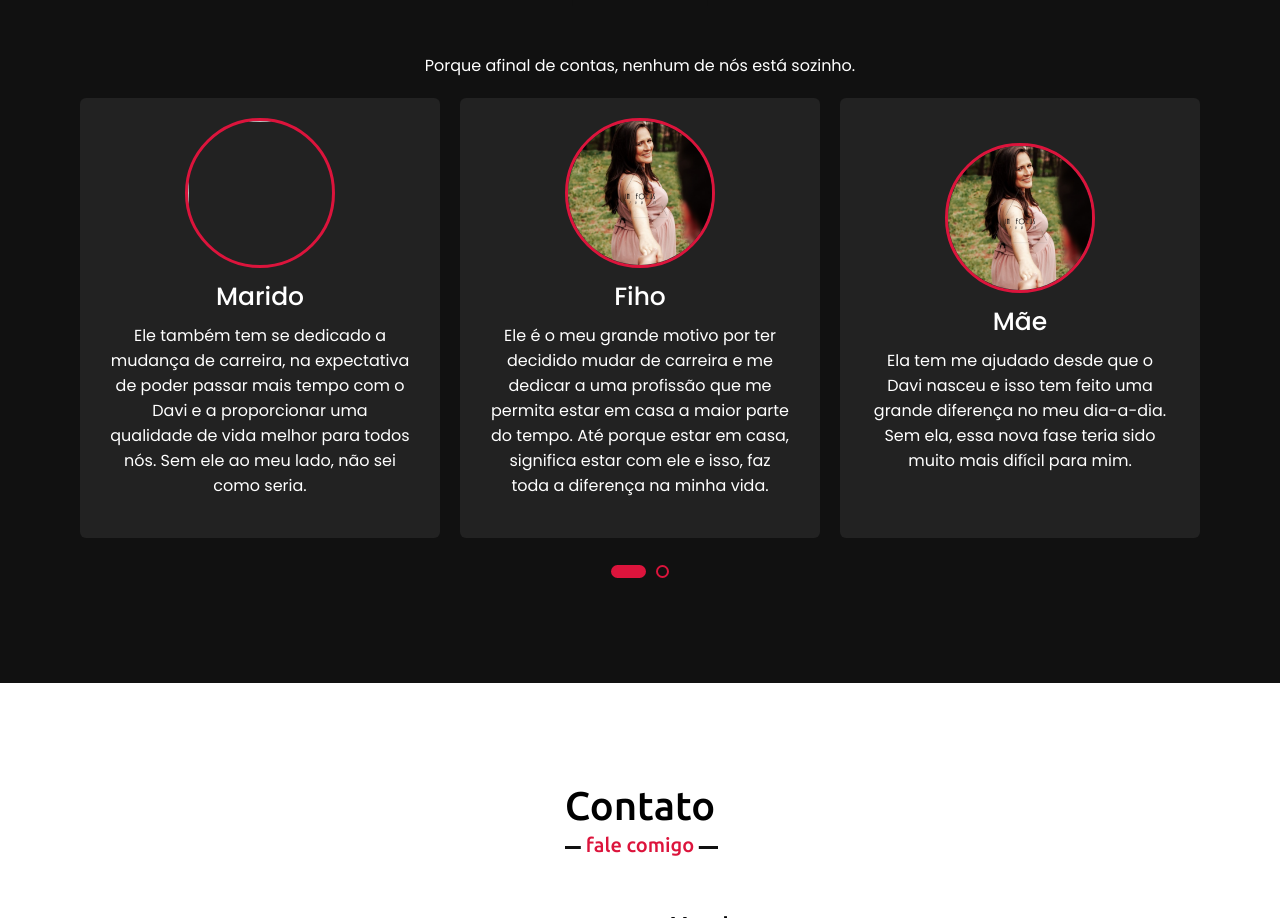
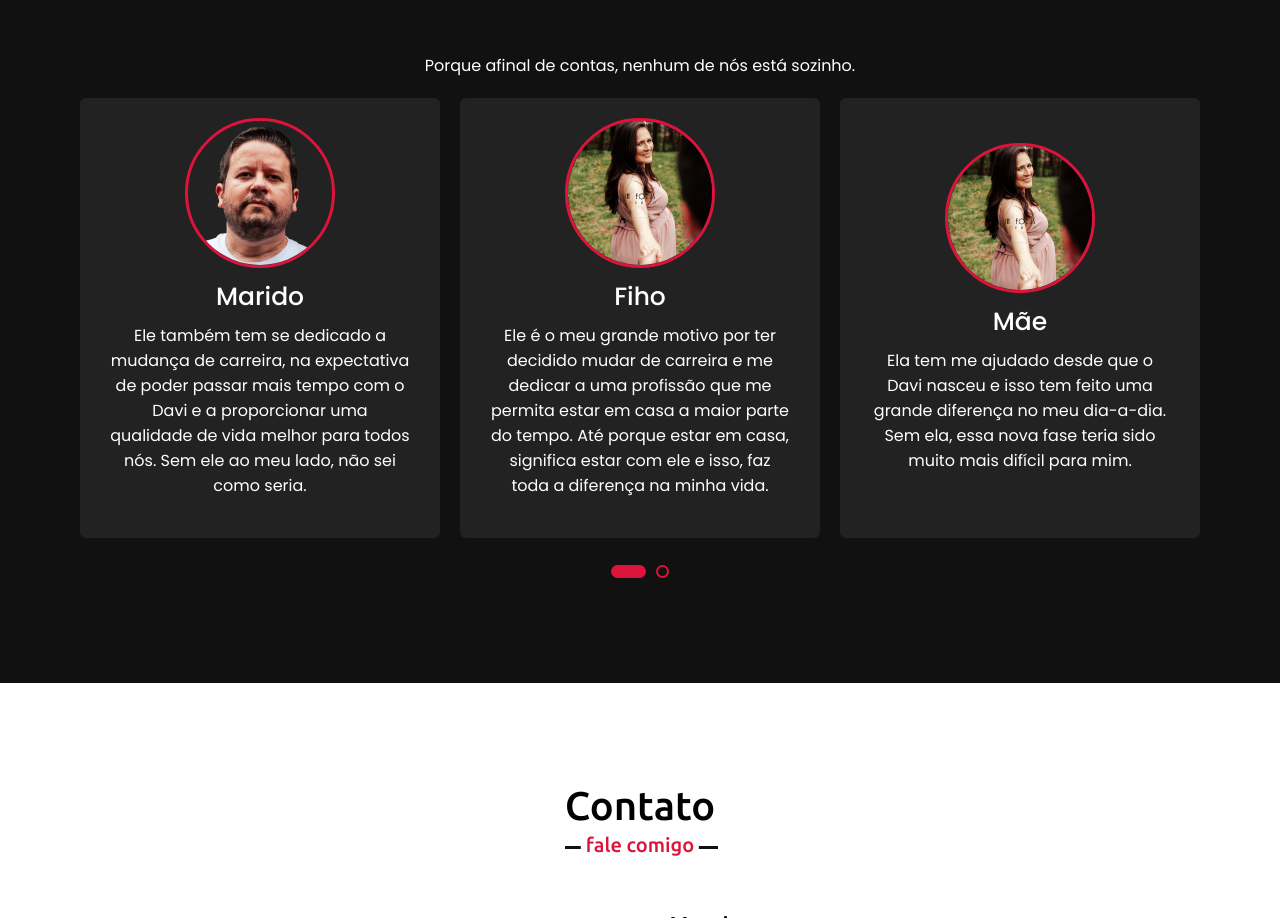
Before and after one commit to Amicuchi/tatianemachado_PersonalPortofolio, a plain HTML site: page index.html in a window 1280 px wide. Shown: the part 3533-4451 px from the top of the page. Drawn offline with nearby package versions, Linux system fonts and the light colour scheme; a script that the page names is missing.

Commit message:
correção de endereço de foto

```diff
--- a/index.html
+++ b/index.html
@@ -232,7 +232,7 @@
             <div class="carousel owl-carousel">
                 <div class="card">
                     <div class="box">
-                        <img src="../day0/imgdb/perfil.png" alt="" />
+                        <img src="./img/anderson.png" alt="" />
                         <div class="text">Marido</div>
                         <p>Ele também tem se dedicado a mudança de carreira, na expectativa de poder passar mais tempo com o Davi e a proporcionar uma qualidade de vida melhor para todos nós. Sem ele ao meu lado, não sei como seria.</p>
                     </div>
```
Also changed, not shown: img/anderson.png (added).
